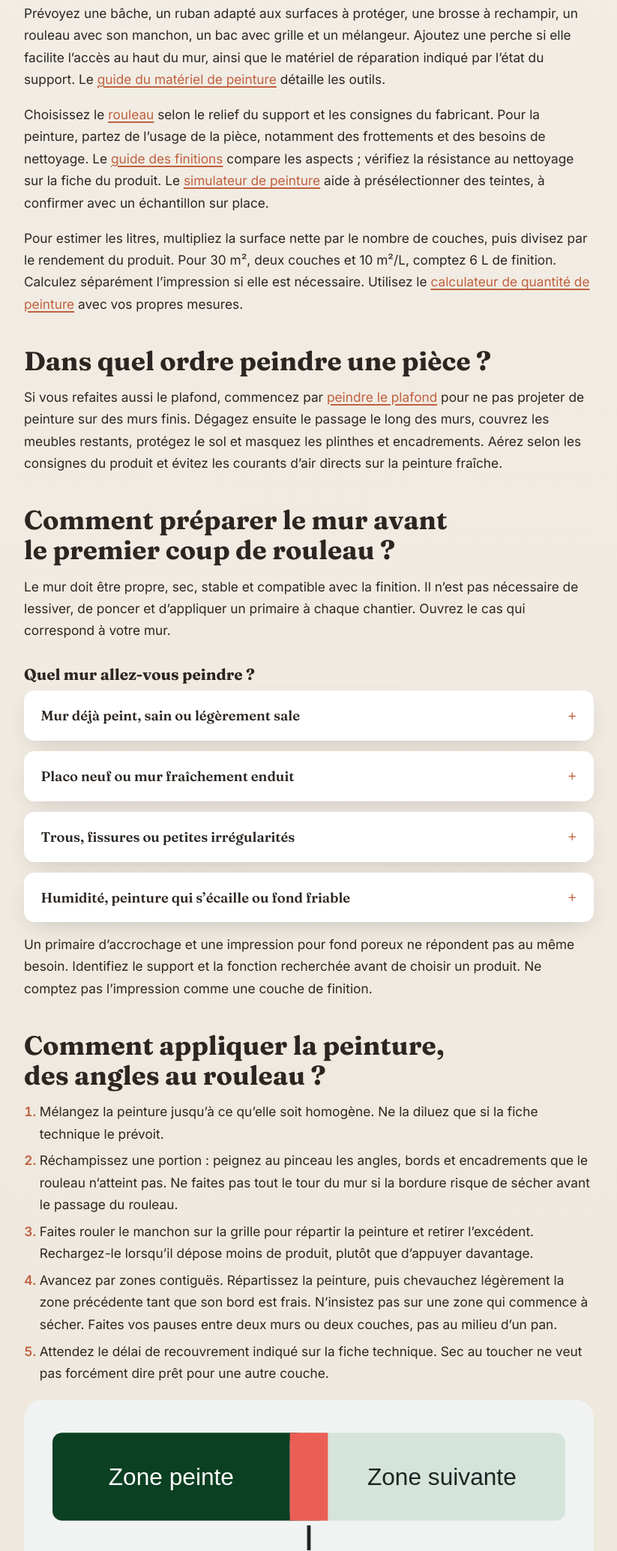
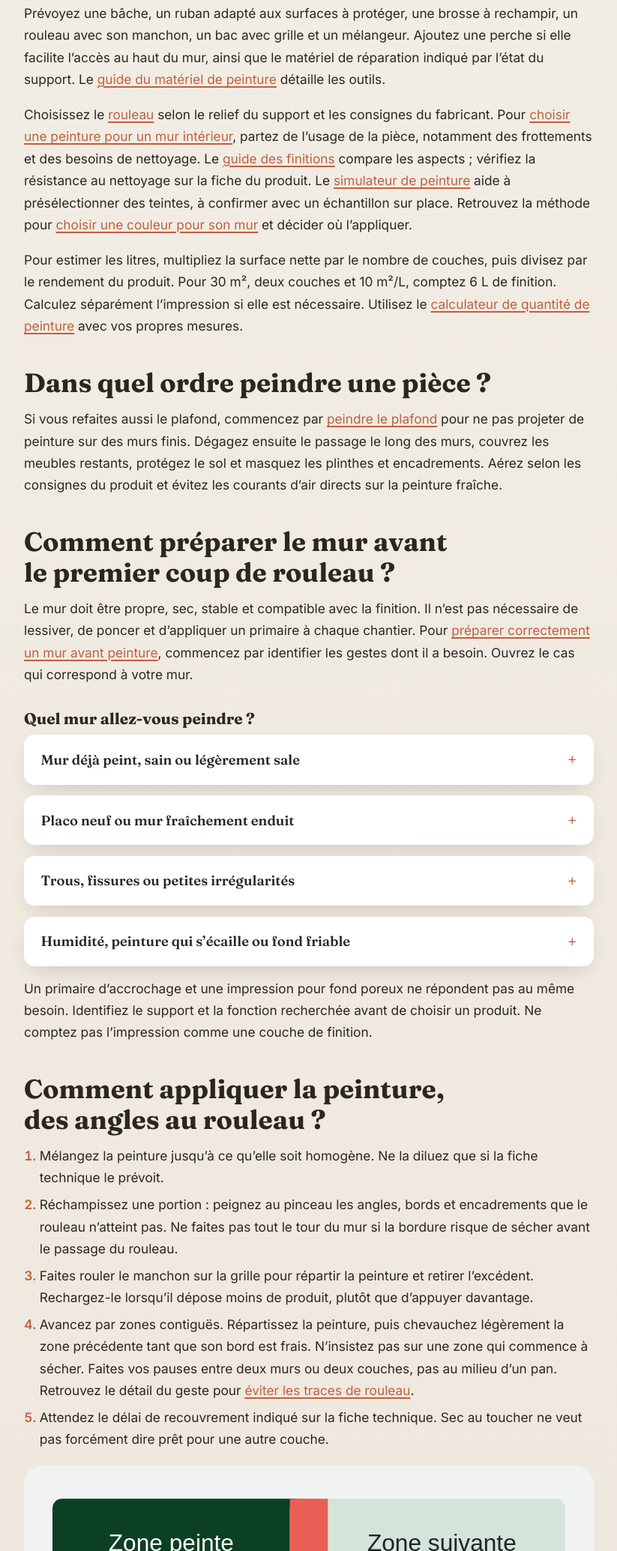
Before and after one commit to GeoRoy44/peinturedecor, an Astro site: page /peindre-un-mur in a window 1280 px wide. Shown: the part 1770-3839 px from the top of the page at 75% size, without its empty margins (228-1051 px from the left). Built offline with nearby package versions, Linux system fonts and the light colour scheme; Astro itself is replaced by a stand-in of ours.

Commit message:
feat(maillage): relier le pilier A001 aux six satellites

```diff
--- a/src/content/meres/peindre-un-mur.md
+++ b/src/content/meres/peindre-un-mur.md
@@ -23,7 +23,7 @@ Pour peindre un mur, vérifiez d’abord son état. Protégez ensuite la pièce,
 
 Prévoyez une bâche, un ruban adapté aux surfaces à protéger, une brosse à rechampir, un rouleau avec son manchon, un bac avec grille et un mélangeur. Ajoutez une perche si elle facilite l’accès au haut du mur, ainsi que le matériel de réparation indiqué par l’état du support. Le [guide du matériel de peinture](/meilleure-peinture-interieure/materiel-peinture/) détaille les outils.
 
-Choisissez le [rouleau](/meilleure-peinture-interieure/rouleau-peinture/) selon le relief du support et les consignes du fabricant. Pour la peinture, partez de l’usage de la pièce, notamment des frottements et des besoins de nettoyage. Le [guide des finitions](/meilleure-peinture-interieure/finition-peinture/) compare les aspects ; vérifiez la résistance au nettoyage sur la fiche du produit. Le [simulateur de peinture](/meilleure-peinture-interieure/simulateur-peinture/) aide à présélectionner des teintes, à confirmer avec un échantillon sur place.
+Choisissez le [rouleau](/meilleure-peinture-interieure/rouleau-peinture/) selon le relief du support et les consignes du fabricant. Pour [choisir une peinture pour un mur intérieur](/peindre-un-mur/peindre-mur-interieur/), partez de l’usage de la pièce, notamment des frottements et des besoins de nettoyage. Le [guide des finitions](/meilleure-peinture-interieure/finition-peinture/) compare les aspects ; vérifiez la résistance au nettoyage sur la fiche du produit. Le [simulateur de peinture](/meilleure-peinture-interieure/simulateur-peinture/) aide à présélectionner des teintes, à confirmer avec un échantillon sur place. Retrouvez la méthode pour [choisir une couleur pour son mur](/peindre-un-mur/peindre-mur-en-couleur/) et décider où l’appliquer.
 
 Pour estimer les litres, multipliez la surface nette par le nombre de couches, puis divisez par le rendement du produit. Pour 30 m², deux couches et 10 m²/L, comptez 6 L de finition. Calculez séparément l’impression si elle est nécessaire. Utilisez le [calculateur de quantité de peinture](/peindre-un-mur/calcul-quantite-peinture/) avec vos propres mesures.
 
@@ -33,12 +33,12 @@ Si vous refaites aussi le plafond, commencez par [peindre le plafond](/peindre-u
 
 ## Comment préparer le mur avant le premier coup de rouleau ?
 
-Le mur doit être propre, sec, stable et compatible avec la finition. Il n’est pas nécessaire de lessiver, de poncer et d’appliquer un primaire à chaque chantier. Ouvrez le cas qui correspond à votre mur.
+Le mur doit être propre, sec, stable et compatible avec la finition. Il n’est pas nécessaire de lessiver, de poncer et d’appliquer un primaire à chaque chantier. Pour [préparer correctement un mur avant peinture](/peindre-un-mur/preparer-mur-avant-peinture/), commencez par identifier les gestes dont il a besoin. Ouvrez le cas qui correspond à votre mur.
 
 <section class="faq" aria-label="Widget de diagnostic du support">
 <h3>Quel mur allez-vous peindre ?</h3>
-<details><summary>Mur déjà peint, sain ou légèrement sale</summary><p>Dépoussiérez. Si la finition est lavable mais grasse, <a href="/peindre-un-mur/lessivage-mur/">lessivez le mur</a> puis laissez sécher. Vérifiez si la nouvelle finition autorise l’application directe sur l’ancien revêtement.</p></details>
-<details><summary>Placo neuf ou mur fraîchement enduit</summary><p>Vérifiez l’état des joints et le séchage de l’enduit. Dépoussiérez et choisissez une <a href="/peindre-un-mur/sous-couche-peinture/">impression compatible avec le support</a> si le système le demande.</p></details>
+<details><summary>Mur déjà peint, sain ou légèrement sale</summary><p>Dépoussiérez. Si la finition est lavable mais grasse, <a href="/peindre-un-mur/lessivage-mur/">lessivez le mur</a> puis laissez sécher. Vérifiez si la nouvelle finition autorise l’application directe sur l’ancien revêtement. Consultez le guide pour <a href="/peindre-un-mur/repeindre-mur-deja-peint/">repeindre un mur déjà peint</a> si vous hésitez sur la préparation.</p></details>
+<details><summary>Placo neuf ou mur fraîchement enduit</summary><p>Vérifiez l’état des joints et le séchage de l’enduit. Dépoussiérez et choisissez une <a href="/peindre-un-mur/sous-couche-peinture/">impression compatible avec le support</a> si le système le demande. Le guide pour <a href="/peindre-un-mur/peindre-mur-neuf/">peindre un mur en placo neuf</a> explique comment distinguer un joint en relief d’une différence d’absorption.</p></details>
 <details><summary>Trous, fissures ou petites irrégularités</summary><p>Rebouchez les défauts localisés. Pour des irrégularités superficielles étendues, consultez le <a href="/peindre-un-mur/enduit-de-lissage/">guide de l’enduit de lissage</a>. Respectez le séchage avant de poncer si nécessaire, puis dépoussiérez.</p></details>
 <details><summary>Humidité, peinture qui s’écaille ou fond friable</summary><p>Ne recouvrez pas le problème. Identifiez la cause de l’humidité ou de la mauvaise adhérence. En cas de suspicion de plomb, ne poncez ni ne grattez avant une évaluation professionnelle.</p></details>
 </section>
@@ -50,7 +50,7 @@ Un primaire d’accrochage et une impression pour fond poreux ne répondent pas
 1. Mélangez la peinture jusqu’à ce qu’elle soit homogène. Ne la diluez que si la fiche technique le prévoit.
 2. Réchampissez une portion : peignez au pinceau les angles, bords et encadrements que le rouleau n’atteint pas. Ne faites pas tout le tour du mur si la bordure risque de sécher avant le passage du rouleau.
 3. Faites rouler le manchon sur la grille pour répartir la peinture et retirer l’excédent. Rechargez-le lorsqu’il dépose moins de produit, plutôt que d’appuyer davantage.
-4. Avancez par zones contiguës. Répartissez la peinture, puis chevauchez légèrement la zone précédente tant que son bord est frais. N’insistez pas sur une zone qui commence à sécher. Faites vos pauses entre deux murs ou deux couches, pas au milieu d’un pan.
+4. Avancez par zones contiguës. Répartissez la peinture, puis chevauchez légèrement la zone précédente tant que son bord est frais. N’insistez pas sur une zone qui commence à sécher. Faites vos pauses entre deux murs ou deux couches, pas au milieu d’un pan. Retrouvez le détail du geste pour [éviter les traces de rouleau](/peindre-un-mur/peindre-mur-sans-traces/).
 5. Attendez le délai de recouvrement indiqué sur la fiche technique. Sec au toucher ne veut pas forcément dire prêt pour une autre couche.
 
 ![La zone suivante chevauche légèrement le bord frais de la zone précédente](/images/a001-raccord.svg)
```
